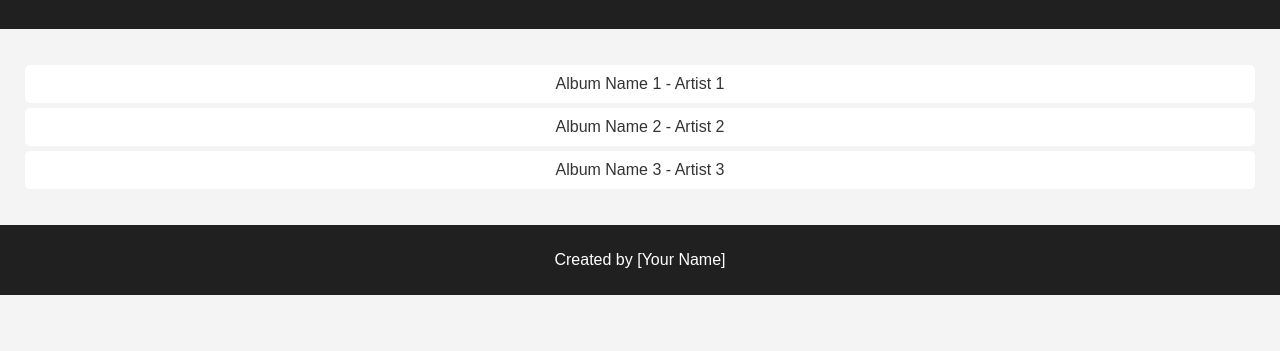
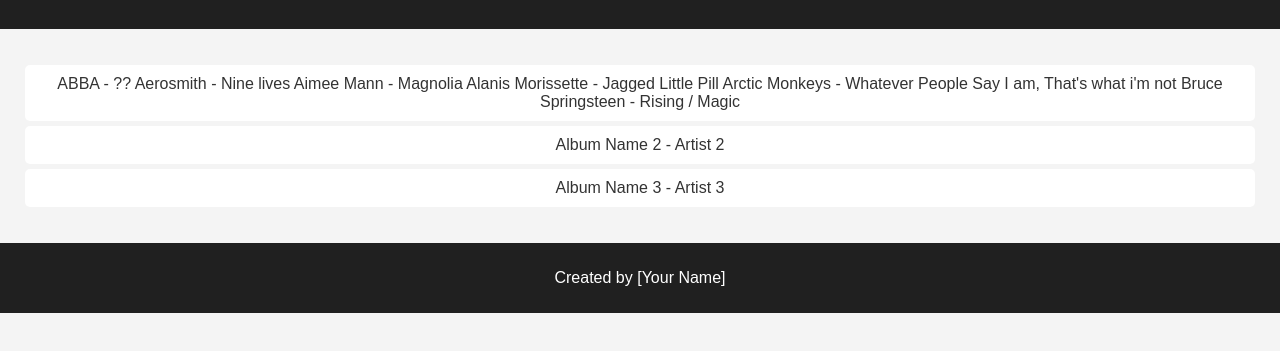
Before and after one commit to JJoks/Vinyl, a plain HTML site: page index.html in a window 1280 px wide. Shown: the part 71-422 px from the top of the page. Drawn offline with Linux system fonts and the light colour scheme.

Commit message:
Update index.html

```diff
--- a/index.html
+++ b/index.html
@@ -12,7 +12,12 @@
     </header>
     <main>
         <ul>
-            <li>Album Name 1 - Artist 1</li>
+            <li>ABBA - ??
+                Aerosmith - Nine lives
+                Aimee Mann - Magnolia
+                Alanis Morissette - Jagged Little Pill
+                Arctic Monkeys - Whatever People Say I am, That's what i'm not
+                Bruce Springsteen - Rising / Magic</li>
             <li>Album Name 2 - Artist 2</li>
             <li>Album Name 3 - Artist 3</li>
             <!-- Add more albums to your wishlist here -->
```
